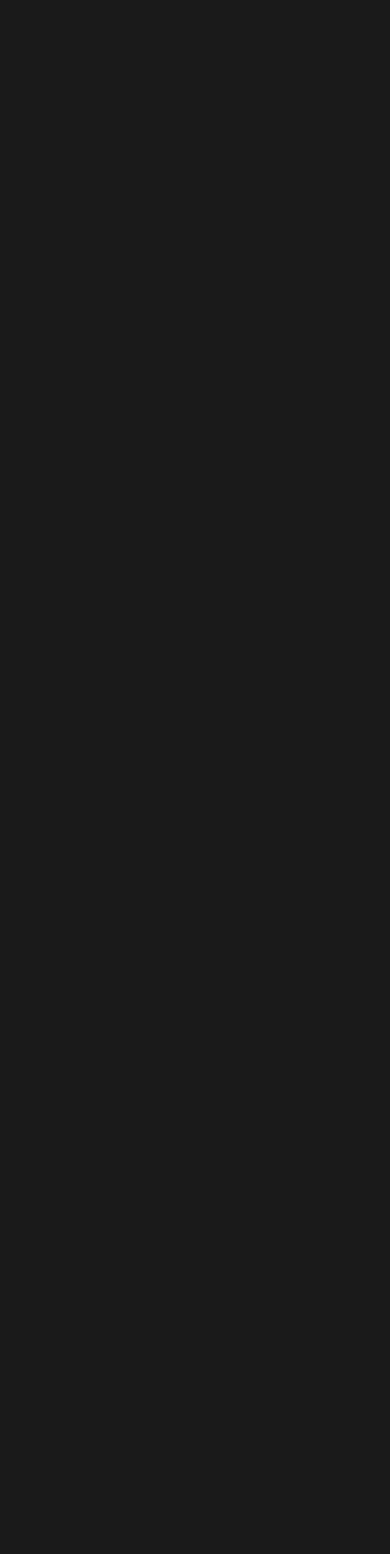
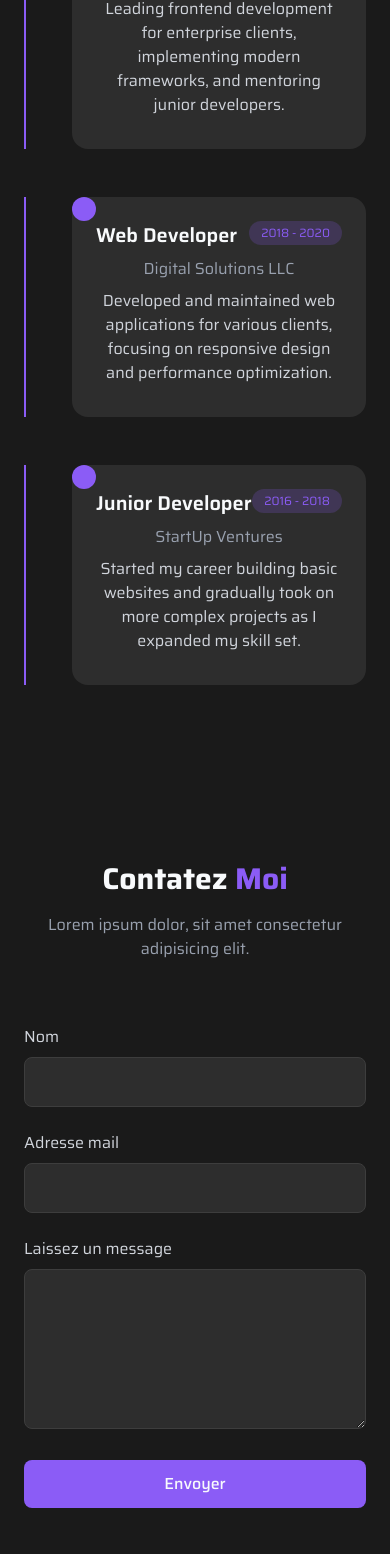
Before and after one commit to nindoscar/Portfolio-react, a React (Vite) app in the folder portfolio/: page / in a window 390 px wide. Shown: the part 9107-10661 px from the top of the page. Before the commit the page ends 9064 px from the top, so only its background shows below. Built offline with nearby package versions, Linux system fonts and the light colour scheme.

Commit message:
finish projet portfolio

```diff
--- a/portfolio/src/App.jsx
+++ b/portfolio/src/App.jsx
@@ -2,6 +2,7 @@ import React from "react";
 import { Routes, Route } from "react-router-dom";
 import Home from "./pages/Home";
 import Navbar from "./components/Navbar";
+import Footer from "./components/Footer";
 // import { nav } from 'framer-motion/client'
 
 const App = () => {
@@ -11,6 +12,7 @@ const App = () => {
       <Routes>
         <Route path="/" element={<Home />} />
       </Routes>
+       <Footer/>
     </div>
   );
 };
--- /dev/null
+++ b/portfolio/src/components/Contact.jsx
@@ -0,0 +1,128 @@
+import React from "react";
+import { motion } from "framer-motion";
+import { FaEnvelope, FaFacebook, FaGithub, FaLinkedin, FaMapMarkerAlt, FaPhone, FaTwitter } from "react-icons/fa";
+
+const Contact = () => {
+  return (
+    <motion.div
+      initial={{ opacity: 0, y: 50 }}
+      whileInView={{ opacity: 1, y: 0 }}
+      transition={{ duration: 1, ease: "easeOut" }}
+      viewport={{ once: false, amount: 0.2 }}
+      id="contact"
+      className="py-20 bg-dark-100"
+    >
+      <div className="container mx-auto px-6">
+        <h2 className="text-3xl font-bold text-center mb-4">
+          Contatez <span className="text-purple">Moi</span>
+        </h2>
+        <p className="text-gray-400 text-center max-w-2xl mx-auto mb-16">
+          Lorem ipsum dolor, sit amet consectetur adipisicing elit.
+        </p>
+        <div className="grid grid-cols-1 lg:grid-cols-2 gap-12 max-w-5xl mx-auto">
+          {/* contactez-moi */}
+
+          <div>
+            <form action="" className="space-y-6">
+              <div>
+                <label htmlFor="name" className="block text-gray-300 mb-2">
+                  {" "}
+                  Nom
+                </label>
+                <input
+                  className="w-full bg-dark-300 border border-dark-400 rounded-lg px-4 py-3 outline-none"
+                  type="text"
+                />
+              </div>
+              <div>
+                <label htmlFor="email" className="block text-gray-300 mb-2">
+                  Adresse mail
+                </label>
+                <input
+                  className="w-full bg-dark-300 border border-dark-400 rounded-lg px-4 py-3 outline-none"
+                  type="email"
+                />
+              </div>
+              <div>
+                <label htmlFor="massage" className="block text-gray-300 mb-2">
+                  Laissez un message
+                </label>
+                <textarea
+                  className="w-full h-40 bg-dark-300 border border-dark-400 rounded-lg px-4 py-3 outline-none"
+                  type="text"
+                />
+              </div>
+              <button
+                type="submit"
+                className="w-full px-6 py-3 bg-purple rounded-lg font-medium hover:bg-purple-700 transition duration-300 cursor-pointer"
+              >
+                Envoyer
+              </button>
+            </form>
+          </div>
+          {/* mes coordonnés  */}
+          <div className="space-y-8">
+            <div className="flex items-start">
+              <div className="text-purple text-2xl mr-4">
+                <FaMapMarkerAlt />
+              </div>
+              <div>
+                <h3 className="text-lg font-semibold"> localisation</h3>
+                <p className="text-gray-400">Abidjan, Yopougon</p>
+              </div>
+            </div>
+            <div className="flex items-start">
+              <div className="text-purple text-2xl mr-4">
+                <FaEnvelope />
+              </div>
+              <div>
+                <h3 className="text-lg font-semibold"> Email</h3>
+                <p className="text-gray-400">oscar.nindebahi@epitect.eu</p>
+              </div>
+            </div>
+            <div className="flex items-start">
+              <div className="text-purple text-2xl mr-4">
+                <FaPhone />
+              </div>
+              <div>
+                <h3 className="text-lg font-semibold"> Téléphone</h3>
+                <p className="text-gray-400">+225 07 49 31 60 14</p>
+              </div>
+            </div>
+            <div className="pt-4">
+              <h3 className="text-lg font-semibold mb-4">Suivez moi</h3>
+              <div className="flex space-x-4">
+                <a
+                  href="#"
+                  className="w-12 h-12 rounded-full bg-dark-300 flex items-center justify-center text-purple hover:text-white transition duration-300"
+                >
+                  <FaGithub />
+                </a>
+                <a
+                  href="#"
+                  className="w-12 h-12 rounded-full bg-dark-300 flex items-center justify-center text-purple hover:text-white transition duration-300"
+                >
+                  <FaLinkedin />
+                </a>
+                <a
+                  href="#"
+                  className="w-12 h-12 rounded-full bg-dark-300 flex items-center justify-center text-purple hover:text-white transition duration-300"
+                >
+                  <FaTwitter />
+                </a>
+                <a
+                  href="#"
+                  className="w-12 h-12 rounded-full bg-dark-300 flex items-center justify-center text-purple hover:text-white transition duration-300"
+                >
+                  <FaFacebook/>
+                </a>
+              </div>
+            </div>
+          </div>
+        </div>
+      </div>
+    </motion.div>
+  );
+};
+
+export default Contact;
--- /dev/null
+++ b/portfolio/src/components/Footer.jsx
@@ -0,0 +1,13 @@
+import React from 'react'
+
+const Footer = () => {
+  return (
+    <div className='py-8 bg-dark-300'>
+        <div className='container mx-auto px-6 text-center'>
+            <p className='text-gray-400'>@2025 Créer par Oscar Nindebahi, Tout droit reservé</p>
+        </div>
+    </div>
+  )
+}
+
+export default Footer
--- a/portfolio/src/components/Work.jsx
+++ b/portfolio/src/components/Work.jsx
@@ -1,5 +1,7 @@
 import React from "react";
 import { motion } from "framer-motion";
+import { div } from "framer-motion/client";
+import { workData } from "../assets/assets";
 
 const Work = () => {
   return (
@@ -12,10 +14,38 @@ const Work = () => {
       className="py-20 bg-dark-100"
     >
       <div className="container mx-auto  text-center px-6 mb-4">
-        <h2>Mes
-            <span className="text-purple"> Experience</span>
+        <h2>
+          Mes
+          <span className="text-purple"> Experience</span>
         </h2>
-        <p className="text-gray-400 text-center max-w-2xl mx-auto mb-16">Mes pexperience professionelles </p>
+        <p className="text-gray-400 text-center max-w-2xl mx-auto mb-16">
+          Mes pexperience professionelles{" "}
+        </p>
+        <div className="max-w-3xl mx-auto">
+          <div className="space-y-12">
+            {workData.map((data, index) => (
+              <div
+                key={index}
+                className="relative pl-12 before:content-[''] before:absolute before:left-0
+                  before:top-0 before:w-[2px] before:h-full
+                  before:bg-purple cursor-pointer hover:-translate-y-0.5transition-all duration-300"
+              >
+                <div className="absolute left-[0.5-rem] top-0 w-6 h-6 rounded-full bg-purple"></div>
+                {/* box */}
+                <div className="bg-dark-300 rounded-2xl p-6">
+                  <div className="flex justify-between items-start mb-2">
+                    <h3 className="text-xl font-semibold ">{data.role}</h3>
+                    <span className="px-3 py-1 bg-purple/20 text-purple rounded-full text-xs md:text-sm">
+                      {data.duration}
+                    </span>
+                  </div>
+                  <p className="text-gray-400 mb-2">{data.company}</p>
+                  <p className="text-gray-300 mb-2">{data.description}</p>
+                </div>
+              </div>
+            ))}
+          </div>
+        </div>
       </div>
     </motion.div>
   );
--- a/portfolio/src/pages/Home.jsx
+++ b/portfolio/src/pages/Home.jsx
@@ -4,6 +4,8 @@ import About from "../components/About";
 import Skills from "../components/Skills";
 import Projets from "../components/Projects";
 import Work from "../components/Work";
+import Contact from "../components/Contact";
+import Footer from "../components/Footer";
 
 const Home = () => {
   return (
@@ -13,6 +15,8 @@ const Home = () => {
       <Skills />
       <Projets />
       <Work />
+      <Contact />
+      {/* <Footer /> */}
     </div>
   );
 };
```
